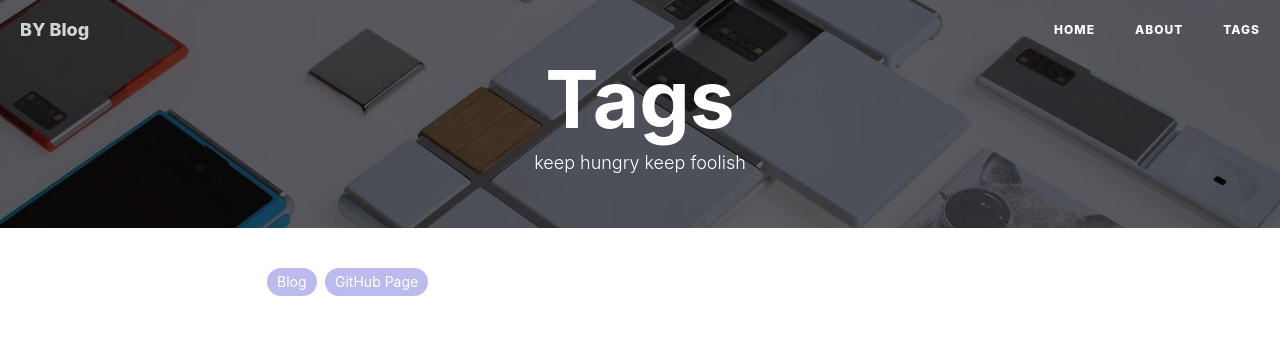
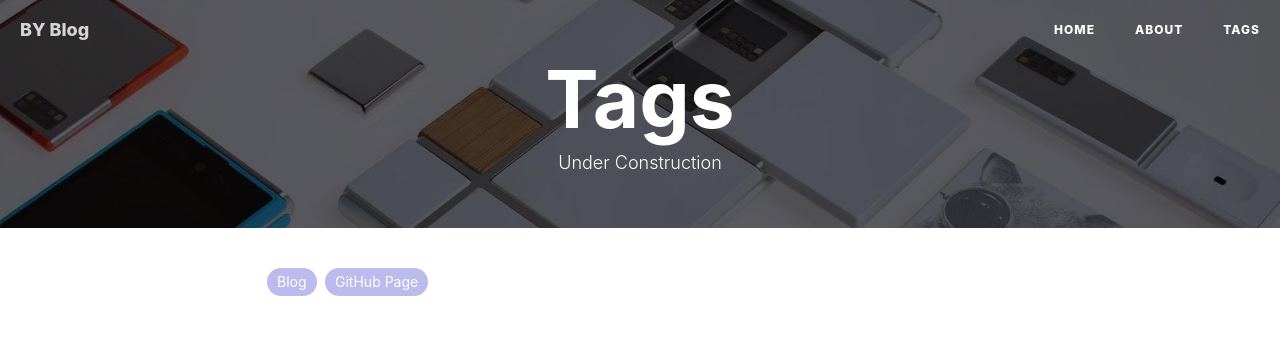
Before and after one commit to Algebra-FUN/algebra-fun.github.io, a Jekyll site: the page built from tags.html, in a window 1280 px wide. Shown: the top 338 px of the page. Built offline with Jekyll 4.4.1, drawn with Linux system fonts in a browser that asks for light colours; nearby versions of some CDN libraries; comment, search, counter and statistics services are not loaded.

```diff
--- a/CNAME
+++ /dev/null
@@ -1 +0,0 @@
-algebra-fun.github.io
--- a/about.html
+++ b/about.html
@@ -1,7 +1,7 @@
 ---
 layout: page
 title: "About"
-description: "Hey, this is BY."
+description: "Under Construction!"
 header-img: "img/post-bg-rwd.jpg"
 ---
 
--- a/index.html
+++ b/index.html
@@ -1,6 +1,6 @@
 ---
 layout: page
-description: "Thinking will not overcome fear but action will."
+description: "Under Construction."
 ---
 
 {% for post in paginator.posts %}
--- a/tags.html
+++ b/tags.html
@@ -1,7 +1,7 @@
 ---
 title: Tags
 layout: default
-description: keep hungry keep foolish
+description: Under Construction
 header-img: "img/tag-bg.jpg"
 ---
 
```
